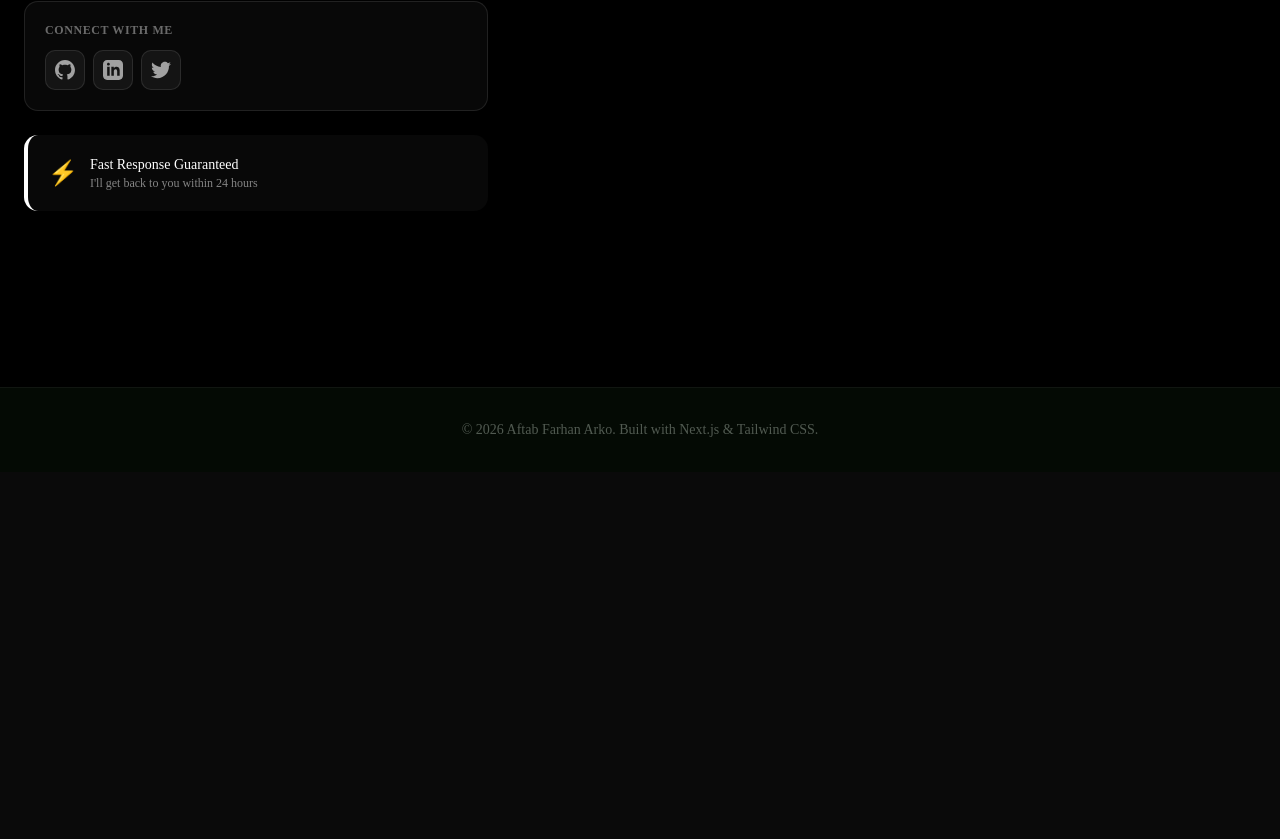
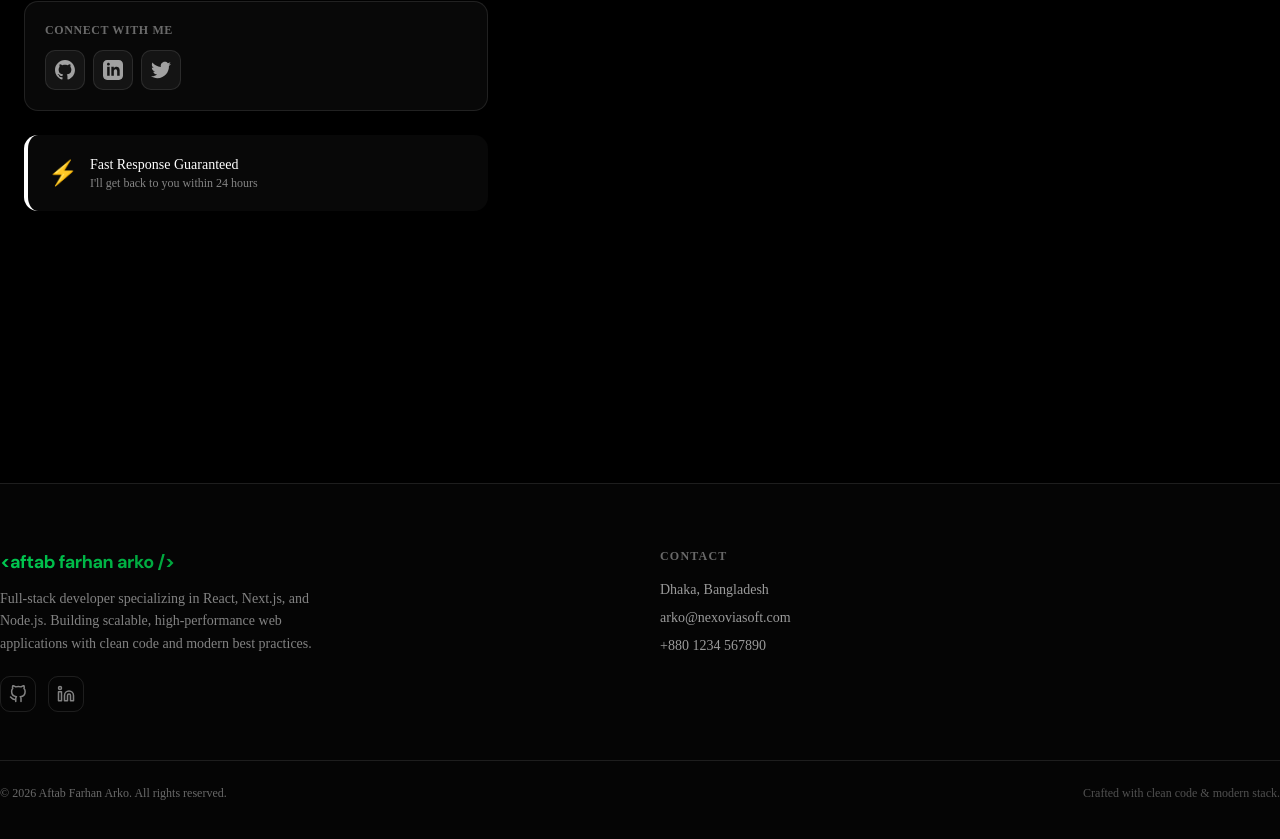
Before and after one commit to aftabfarhanarko/Aftab-Farhan, a Next.js app: page / in a window 1280 px wide. Shown: the part 7904-8743 px from the top of the page. Before the commit the page ends 8376 px from the top, so only its background shows below. Built offline with nearby package versions, Linux system fonts and the light colour scheme; no server answers; the database is empty.

Commit message:
footer creat

```diff
--- a/src/app/layout.tsx
+++ b/src/app/layout.tsx
@@ -8,6 +8,7 @@
 import Navbar from "@/components/Navbar";
 import QueryProvider from "@/providers/QueryProvider";
 import ReduxProvider from "@/providers/ReduxProvider";
+import Footer from "@/components/Footer";
 
 const geistSans = Geist({
   variable: "--font-geist-sans",
@@ -293,27 +294,7 @@
         </QueryProvider>
 
         {/* ── Footer ── */}
-        {!isDashboard && (
-          <motion.footer
-            className="border-t py-8 relative z-10 backdrop-blur-sm"
-            style={{
-              borderColor: "rgba(255,255,255,0.05)",
-              backgroundColor: "rgba(5,13,5,0.8)",
-            }}
-            initial={{ opacity: 0 }}
-            whileInView={{ opacity: 1 }}
-            viewport={{ once: true }}
-            transition={{ duration: 0.6 }}
-          >
-            <div
-              className="mx-auto max-w-3xl px-6 text-center text-sm"
-              style={{ color: "rgba(226,240,226,0.35)" }}
-            >
-              © {new Date().getFullYear()} Aftab Farhan Arko. Built with Next.js
-              & Tailwind CSS.
-            </div>
-          </motion.footer>
-        )}
+        {!isDashboard && <Footer />}
       </body>
     </html>
   );
--- /dev/null
+++ b/src/components/Footer.tsx
@@ -0,0 +1,167 @@
+"use client";
+import React, { useState, useEffect } from "react";
+import { motion } from "framer-motion";
+import { ArrowUp } from "lucide-react";
+
+// Custom SVG icons (same as used in Navbar)
+const GithubIcon = (props: React.ComponentProps<"svg">) => (
+  <svg
+    xmlns="http://www.w3.org/2000/svg"
+    width="18"
+    height="18"
+    viewBox="0 0 24 24"
+    fill="none"
+    stroke="currentColor"
+    strokeWidth="2"
+    strokeLinecap="round"
+    strokeLinejoin="round"
+    {...props}
+  >
+    <path d="M9 19c-5 1.5-5-2.5-7-3m14 6v-3.87a3.37 3.37 0 0 0-.94-2.61c3.14-.35 6.44-1.54 6.44-7A5.44 5.44 0 0 0 20 4.77 5.07 5.07 0 0 0 19.91 1S18.73.65 16 2.48a13.38 13.38 0 0 0-7 0C6.27.65 5.09 1 5.09 1A5.07 5.07 0 0 0 5 4.77a5.44 5.44 0 0 0-1.5 3.78c0 5.42 3.3 6.61 6.44 7A3.37 3.37 0 0 0 9 18.13V22" />
+  </svg>
+);
+
+const LinkedinIcon = (props: React.ComponentProps<"svg">) => (
+  <svg
+    xmlns="http://www.w3.org/2000/svg"
+    width="18"
+    height="18"
+    viewBox="0 0 24 24"
+    fill="none"
+    stroke="currentColor"
+    strokeWidth="2"
+    strokeLinecap="round"
+    strokeLinejoin="round"
+    {...props}
+  >
+    <path d="M16 8a6 6 0 0 1 6 6v7h-4v-7a2 2 0 0 0-2-2 2 2 0 0 0-2 2v7h-4v-7a6 6 0 0 1 6-6z" />
+    <rect x="2" y="9" width="4" height="12" />
+    <circle cx="4" cy="4" r="2" />
+  </svg>
+);
+
+const navLinks = [
+  { label: "Home", id: "hero" },
+  { label: "About", id: "about" },
+  { label: "Skills", id: "skills" },
+  { label: "Projects", id: "projects" },
+  { label: "Experience", id: "experience" },
+  { label: "Contact", id: "contact" },
+];
+
+const Footer = () => {
+  const [showScrollTop, setShowScrollTop] = useState(false);
+
+  useEffect(() => {
+    const onScroll = () => {
+      setShowScrollTop(window.scrollY > 600);
+    };
+    window.addEventListener("scroll", onScroll);
+    return () => window.removeEventListener("scroll", onScroll);
+  }, []);
+
+  const scrollTo = (id: string) => {
+    const el = document.getElementById(id);
+    if (el) window.scrollTo({ top: el.offsetTop - 80, behavior: "smooth" });
+  };
+
+  const scrollToTop = () => {
+    window.scrollTo({ top: 0, behavior: "smooth" });
+  };
+
+  return (
+    <footer className="relative border-t border-black/10 dark:border-white/10 bg-black/[0.02] dark:bg-white/[0.02] pt-16 pb-10 px-4 sm:px-6 lg:px-0 mt-24">
+      <div className="max-w-7xl mx-auto">
+        {/* Top grid */}
+        <div className="grid grid-cols-1 sm:grid-cols-2 lg:grid-cols-4 gap-10 mb-12">
+          {/* Brand column */}
+          <div className="lg:col-span-2">
+            <span
+              className="inline-block text-lg font-black tracking-tight bg-gradient-to-r from-green-500 to-green-600 bg-clip-text text-transparent mb-3"
+              style={{ fontFamily: "'DM Sans', sans-serif" }}
+            >
+              {"<aftab farhan arko />"}
+            </span>
+            <p className="text-sm text-black/50 dark:text-white/50 max-w-xs leading-relaxed">
+              Full‑stack developer specializing in React, Next.js, and Node.js.
+              Building scalable, high‑performance web applications with clean
+              code and modern best practices.
+            </p>
+            {/* Social links */}
+            <div className="flex gap-3 mt-5">
+              <a
+                href="https://github.com/aftabfhan"
+                target="_blank"
+                rel="noopener noreferrer"
+                className="w-9 h-9 rounded-lg border border-black/10 dark:border-white/10 flex items-center justify-center text-black/50 dark:text-white/50 hover:text-black dark:hover:text-white hover:border-black/30 dark:hover:border-white/30 transition-colors"
+                aria-label="GitHub"
+              >
+                <GithubIcon />
+              </a>
+              <a
+                href="https://linkedin.com/in/aftabfarhanarko"
+                target="_blank"
+                rel="noopener noreferrer"
+                className="w-9 h-9 rounded-lg border border-black/10 dark:border-white/10 flex items-center justify-center text-black/50 dark:text-white/50 hover:text-black dark:hover:text-white hover:border-black/30 dark:hover:border-white/30 transition-colors"
+                aria-label="LinkedIn"
+              >
+                <LinkedinIcon />
+              </a>
+            </div>
+          </div>
+
+          {/* Contact info */}
+          <div>
+            <h4 className="text-xs font-bold text-black/40 dark:text-white/40 uppercase tracking-widest mb-4">
+              Contact
+            </h4>
+            <ul className="space-y-2 text-sm text-black/60 dark:text-white/60">
+              <li>Dhaka, Bangladesh</li>
+              <li>
+                <a
+                  href="mailto:arko@nexoviasoft.com"
+                  className="hover:text-black dark:hover:text-white transition-colors"
+                >
+                  arko@nexoviasoft.com
+                </a>
+              </li>
+              <li>
+                <a
+                  href="tel:+8801234567890"
+                  className="hover:text-black dark:hover:text-white transition-colors"
+                >
+                  +880 1234 567890
+                </a>
+              </li>
+            </ul>
+          </div>
+        </div>
+
+        {/* Bottom bar */}
+        <div className="flex flex-col sm:flex-row items-center justify-between pt-6 border-t border-black/10 dark:border-white/10">
+          <p className="text-xs text-black/40 dark:text-white/40">
+            © {new Date().getFullYear()} Aftab Farhan Arko. All rights reserved.
+          </p>
+          <p className="text-xs text-black/30 dark:text-white/30 mt-2 sm:mt-0">
+            Crafted with clean code & modern stack.
+          </p>
+        </div>
+      </div>
+
+      {/* Scroll to top button */}
+      <motion.button
+        onClick={scrollToTop}
+        className="fixed bottom-6 right-6 z-40 w-10 h-10 rounded-full border border-black/10 dark:border-white/10 bg-black/[0.04] dark:bg-white/[0.04] backdrop-blur-md flex items-center justify-center text-black dark:text-white shadow-lg hover:scale-110 transition-transform"
+        initial={{ opacity: 0, y: 10 }}
+        animate={{ opacity: showScrollTop ? 1 : 0, y: showScrollTop ? 0 : 10 }}
+        transition={{ duration: 0.2 }}
+        aria-label="Back to top"
+        style={{ pointerEvents: showScrollTop ? "auto" : "none" }}
+      >
+        <ArrowUp size={18} />
+      </motion.button>
+    </footer>
+  );
+};
+
+export default Footer;
```
